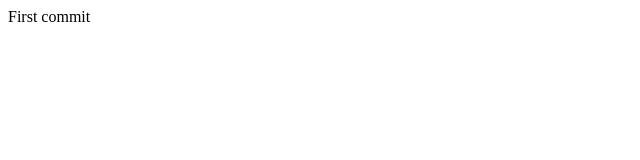
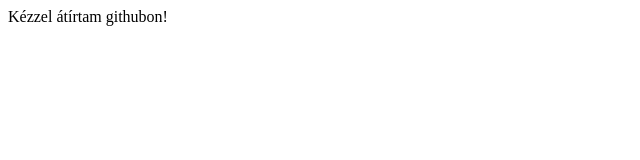
Before and after one commit to nyeloremipsum/testrepo, a plain HTML site: page public_html/index.html in a window 1280 px wide. Shown: the whole page, without its empty margins (0-640 px from the left). Drawn offline with Linux system fonts and the light colour scheme.

Commit message:
Update index.html

```diff
--- a/public_html/index.html
+++ b/public_html/index.html
@@ -11,6 +11,6 @@ and open the template in the editor.
         <meta name="viewport" content="width=device-width, initial-scale=1.0">
     </head>
     <body>
-        <div>First commit</div>
+        <div>Kézzel átírtam githubon!</div>
     </body>
 </html>
```
